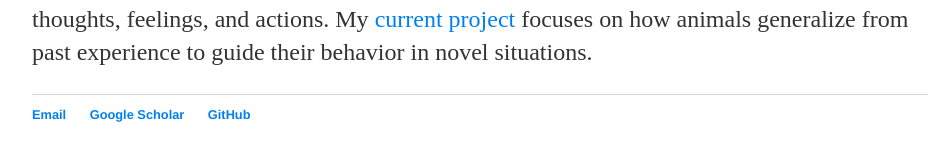
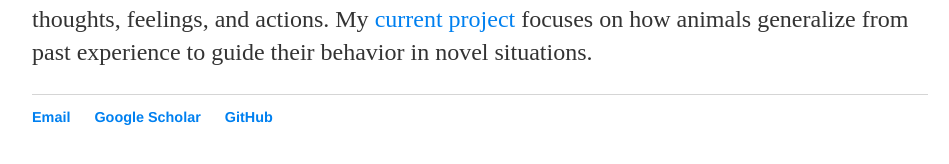
Before and after one commit to maxpensack/maxpensack.github.io, a Jekyll site: the page built from index.html, in a window 1280 px wide. Shown: the part 490-654 px from the top of the page, without its empty margins (160-1109 px from the left). Built offline with Jekyll 4.4.1, drawn with Linux system fonts in a browser that asks for light colours.

Commit message:
Update main.css

```diff
--- a/css/main.css
+++ b/css/main.css
@@ -30,7 +30,7 @@ p {
 }
 footer {
     border-top: 1px solid #d5d5d5;
-    font-size: .8em;
+    font-size: .9em;
 }
 
 ul.posts {
```
